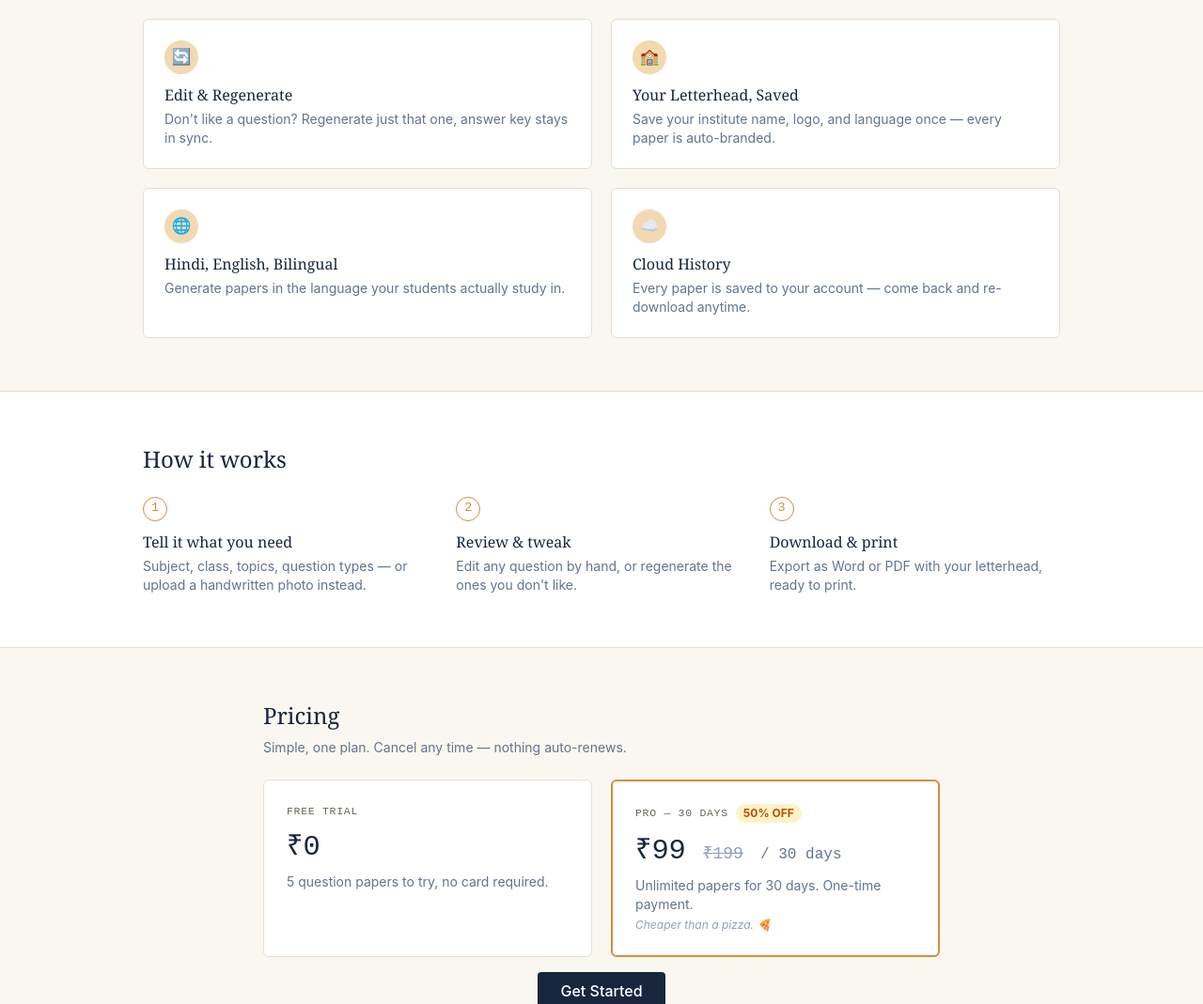
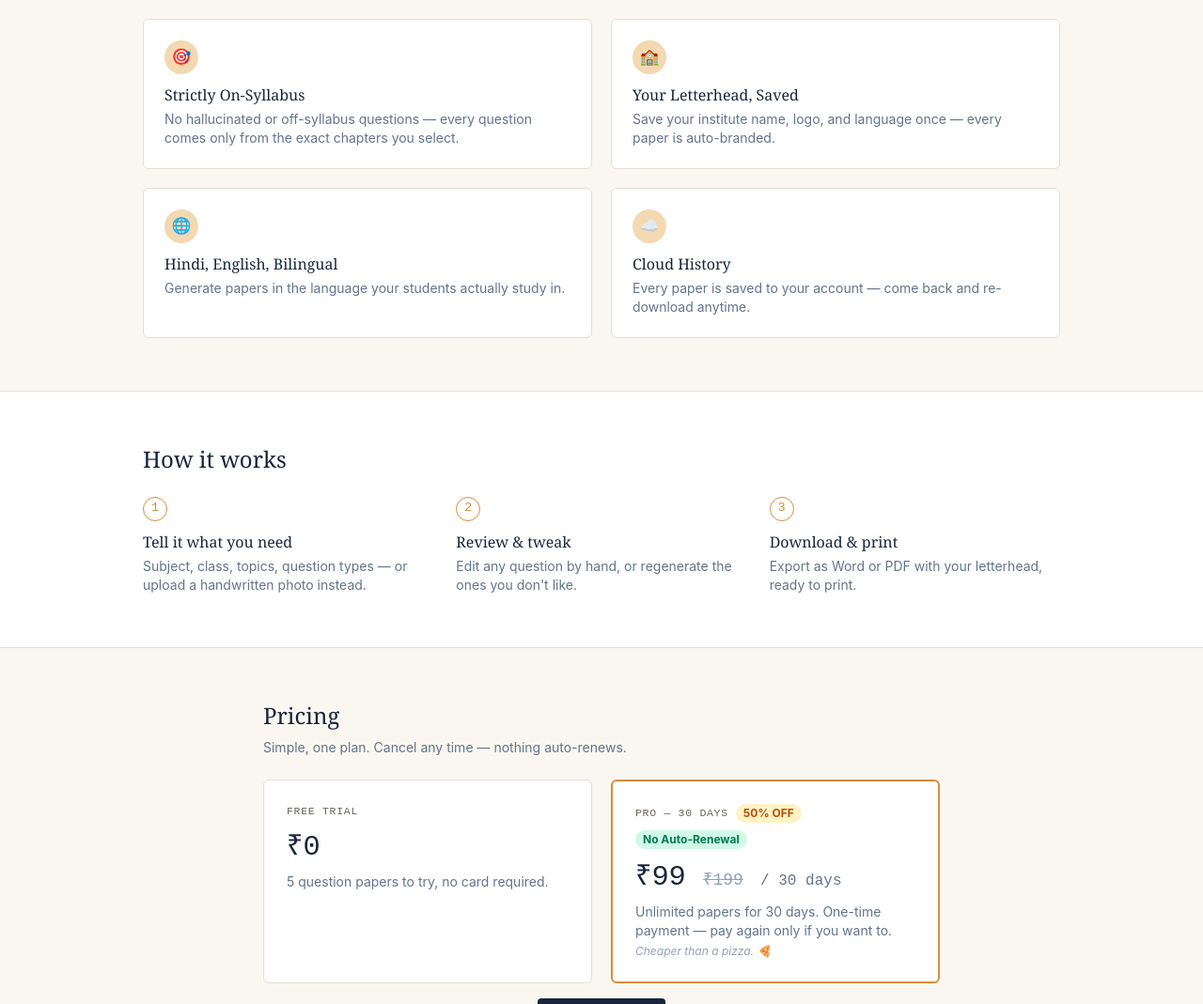
Before and after one commit to CodeiPedia/paperbanao-frontend, a Next.js app: page / in a window 1280 px wide. Shown: the part 839-1908 px from the top of the page at 94% size. Built offline with nearby package versions, Linux system fonts and the light colour scheme; no server answers.

Commit message:
Highlight syllabus accuracy and no-renewal

```diff
--- a/components/LandingPageClient.js
+++ b/components/LandingPageClient.js
@@ -77,9 +77,9 @@ export default function LandingPageClient() {
             <p className="text-sm text-slate-500">Photograph a handwritten paper and get a clean, formatted digital version.</p>
           </div>
           <div className="feature-card">
-            <div className="f-icon">🔄</div>
-            <h3 className="mb-1 text-base">Edit &amp; Regenerate</h3>
-            <p className="text-sm text-slate-500">Don&apos;t like a question? Regenerate just that one, answer key stays in sync.</p>
+            <div className="f-icon">🎯</div>
+            <h3 className="mb-1 text-base">Strictly On-Syllabus</h3>
+            <p className="text-sm text-slate-500">No hallucinated or off-syllabus questions — every question comes only from the exact chapters you select.</p>
           </div>
           <div className="feature-card">
             <div className="f-icon">🏫</div>
@@ -134,14 +134,15 @@ export default function LandingPageClient() {
             <p className="text-sm text-slate-500">5 question papers to try, no card required.</p>
           </div>
           <div className="plan-card pro">
-            <div className="flex items-center gap-2">
+            <div className="flex flex-wrap items-center gap-2">
               <span className="tag">Pro — 30 Days</span>
               <span className="rounded-full bg-amber-100 px-2 py-0.5 text-xs font-bold text-amber-700">50% OFF</span>
+              <span className="rounded-full bg-emerald-100 px-2 py-0.5 text-xs font-bold text-emerald-700">No Auto-Renewal</span>
             </div>
             <div className="price">
               ₹99 <span className="text-lg text-slate-400 line-through">₹199</span> <span className="text-base text-slate-500">/ 30 days</span>
             </div>
-            <p className="text-sm text-slate-500">Unlimited papers for 30 days. One-time payment.</p>
+            <p className="text-sm text-slate-500">Unlimited papers for 30 days. One-time payment — pay again only if you want to.</p>
             <p className="mt-1 text-xs italic text-slate-400">Cheaper than a pizza. 🍕</p>
           </div>
         </div>
```
